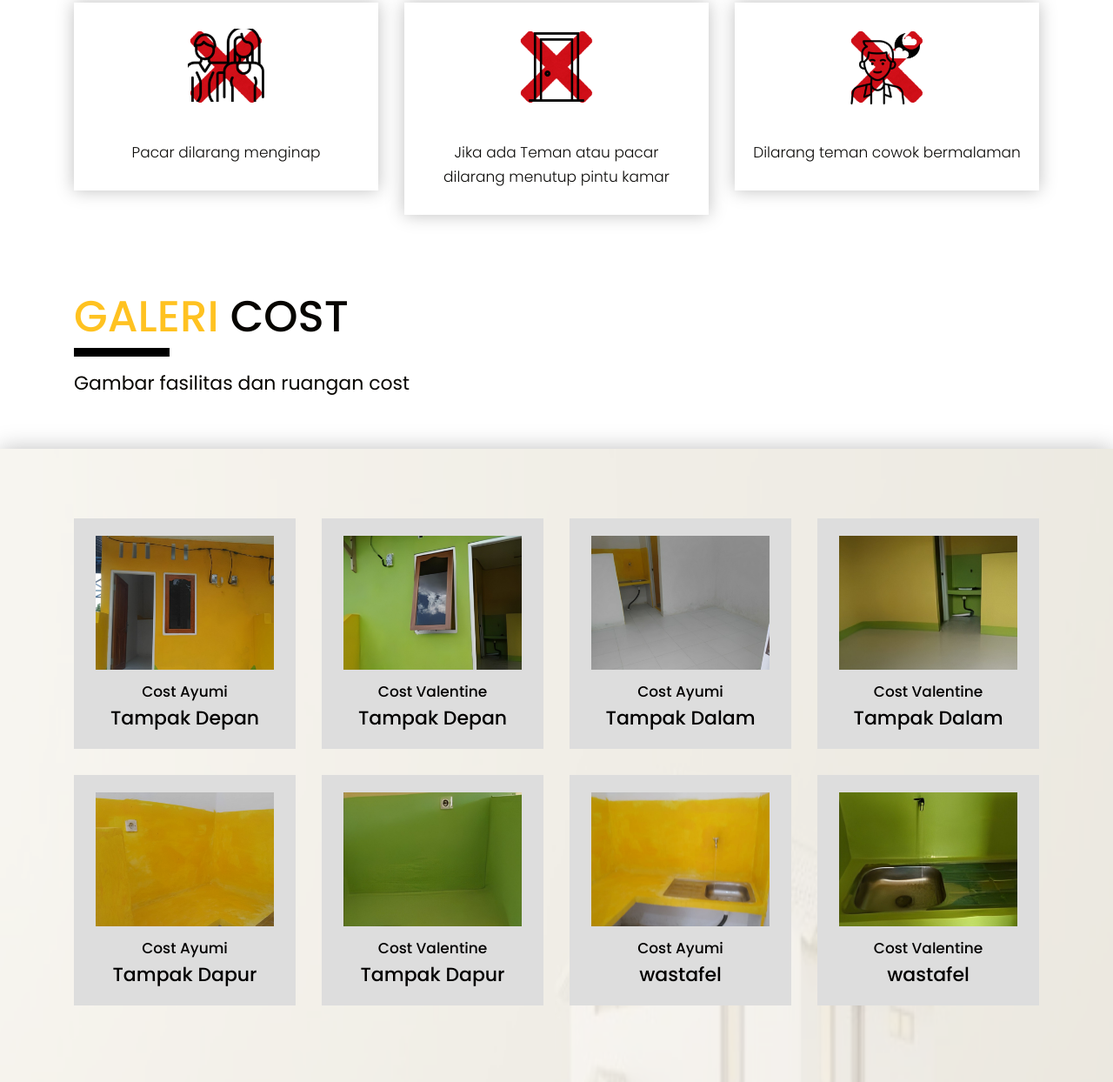
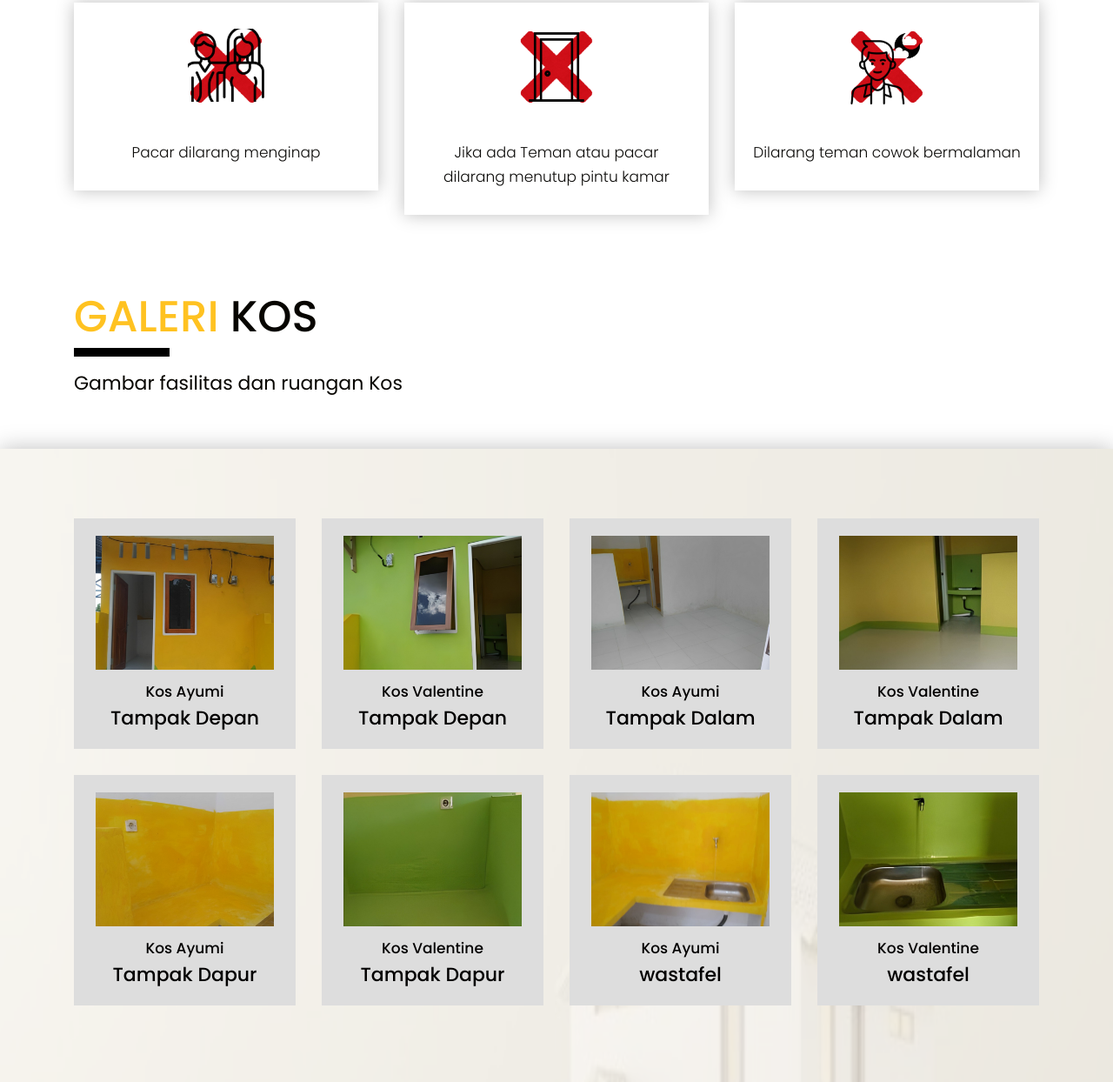
Before and after one commit to Irted/Irted.github.io, a plain HTML site: page index.html in a window 1280 px wide. Shown: the part 1547-2791 px from the top of the page at 87% size. Drawn offline with nearby package versions, Linux system fonts and the light colour scheme.

Commit message:
Update index.html

```diff
--- a/index.html
+++ b/index.html
@@ -8,7 +8,7 @@
       <meta name="viewport" content="width=device-width, initial-scale=1">
       <meta name="viewport" content="initial-scale=1, maximum-scale=1">
       <!-- site metas -->
-      <title>CostAV</title>
+      <title>KOSAV</title>
       <meta name="keywords" content="">
       <meta name="description" content="">
       <meta name="author" content="">
@@ -61,7 +61,7 @@
                <div class="col-xl-3 col-lg-3 col-md-3 col-sm-3 col logo_section">
                   <div class="full">
                      <div class="center-desk">
-                        <div class="logo"> <a href="index.html"><img src="images/LOGO1.png" alt="logo"/></a> </div>
+                        <div class="logo"> <a href="index.html"><img src="images/Log.png" alt="logo"/></a> </div>
                      </div>
                   </div>
                </div>
@@ -93,7 +93,7 @@
 
             <div class="carousel-inner">
                <div class="carousel-item active">
-                  <img class="first-slide" src="images/DETRI.png" alt="First slide">
+                  <img class="first-slide" src="images/CHEWEk.png" alt="First slide">
                   <div class="container">
                      <div class="carousel-caption relative">
 
@@ -102,7 +102,7 @@
                   </div>
                </div>
                <div class="carousel-item">
-                  <img class="second-slide" src="images/AYUMI.png" alt="Second slide">
+                  <img class="second-slide" src="images/AH.png" alt="Second slide">
                   <div class="container">
                      <div class="carousel-caption relative">
 
@@ -110,7 +110,7 @@
                   </div>
                </div>
                <div class="carousel-item">
-                  <img class="third-slide" src="images/valentine.png" alt="Third slide">
+                  <img class="third-slide" src="images/VALEN.png" alt="Third slide">
                   <div class="container">
                      <div class="carousel-caption relative">
 
@@ -140,7 +140,7 @@
             <div class="row">
                <div class="col-md-7 offset-md-3">
                   <div class="title">
-                     <h2>COST <strong class="black">Khusus cewek</strong></h2>
+                     <h2>Kos <strong class="black">Khusus cewek</strong></h2>
                      <span>Harga murah & Fasilitas lengkap!</span>
                   </div>
                </div>
@@ -194,7 +194,7 @@
             <div class="row">
                <div class="col-md-8 offset-md-2">
                   <div class="title">
-                     <h2>Peraturan <strong class="black">COST</strong></h2>
+                     <h2>Peraturan <strong class="black">KOS</strong></h2>
                      <span></span>
                   </div>
                </div>
@@ -235,8 +235,8 @@
             <div class="row">
                <div class="col-md-12">
                   <div class="title">
-                     <h2>Galeri <strong class="black">Cost</strong></h2>
-                     <span>Gambar fasilitas dan ruangan cost</span>
+                     <h2>Galeri <strong class="black">Kos</strong></h2>
+                     <span>Gambar fasilitas dan ruangan Kos</span>
                   </div>
                </div>
             </div>
@@ -249,35 +249,35 @@
                <div class="col-xl-3 col-lg-3 col-md-6 col-sm-12">
                   <div class="product-box">
                      <i><img src="images/depanna.png"/></i>
-                     <h3>Cost Ayumi</h3>
+                     <h3>Kos Ayumi</h3>
                      <span>Tampak Depan</span>
                   </div>
                </div>
                <div class="col-xl-3 col-lg-3 col-md-6 col-sm-12">
                   <div class="product-box">
                      <i><img src="images/depanv.png"/></i>
-                     <h3>Cost Valentine</h3>
+                     <h3>Kos Valentine</h3>
                      <span>Tampak Depan</span>
                   </div>
                </div>
                <div class="col-xl-3 col-lg-3 col-md-6 col-sm-12">
                   <div class="product-box">
                      <i><img src="images/dalama.png"/></i>
-                     <h3>Cost Ayumi</h3>
+                     <h3>Kos Ayumi</h3>
                      <span>Tampak Dalam</span>
                   </div>
                </div>
                <div class="col-xl-3 col-lg-3 col-md-6 col-sm-12">
                   <div class="product-box">
                      <i><img src="images/dalamv.png"/></i>
-                     <h3>Cost Valentine</h3>
+                     <h3>Kos Valentine</h3>
                      <span>Tampak Dalam</span>
                   </div>
                </div>
                <div class="col-xl-3 col-lg-3 col-md-6 col-sm-12">
                   <div class="product-box">
                      <i><img src="images/dapura.png"/></i>
-                     <h3>Cost Ayumi</h3>
+                     <h3>Kos Ayumi</h3>
                      <span>Tampak Dapur</span>
                   </div>
                </div>
@@ -285,21 +285,21 @@
                <div class="col-xl-3 col-lg-3 col-md-6 col-sm-12">
                   <div class="product-box">
                      <i><img src="images/dapurv.png"/></i>
-                     <h3>Cost Valentine</h3>
+                     <h3>Kos Valentine</h3>
                      <span>Tampak Dapur</span>
                   </div>
                </div>
                <div class="col-xl-3 col-lg-3 col-md-6 col-sm-12">
                   <div class="product-box">
                      <i><img src="images/wasa.png"/></i>
-                     <h3>Cost Ayumi</h3>
+                     <h3>Kos Ayumi</h3>
                      <span>wastafel</span>
                   </div>
                </div>
                <div class="col-xl-3 col-lg-3 col-md-6 col-sm-12">
                   <div class="product-box">
                      <i><img src="images/wafv.png"/></i>
-                     <h3>Cost Valentine</h3>
+                     <h3>Kos Valentine</h3>
                      <span>wastafel</span>
                   </div>
                </div>
@@ -326,14 +326,14 @@
           <div class="carousel-item active">
             <div class="container">
               <div class="carousel-caption text-bg">
-              <h1>Cost Ayumi</h1>
+              <h1>Kos Ayumi</h1>
                 <p>Cost di Naimata : Jln. Viadolorosa, Gang 1, RT.013/RW.05,Kelurahan Naimata,kec.Maulafa,Kota Kupang</p>
             </div>  </div>
           </div>
           <div class="carousel-item">
             <div class="container">
               <div class="carousel-caption text-bg">
-               <h1> Cost Valentine</h1>
+               <h1> Kos Valentine</h1>
                 <p>Jln. Sanjuan 3,RT 07/ Dusun 2, Desa Penfui Timur.Kecamatan Kupang Tengah,Kabupaten Kota Kupang</p>
             </div>
           </div>
```
